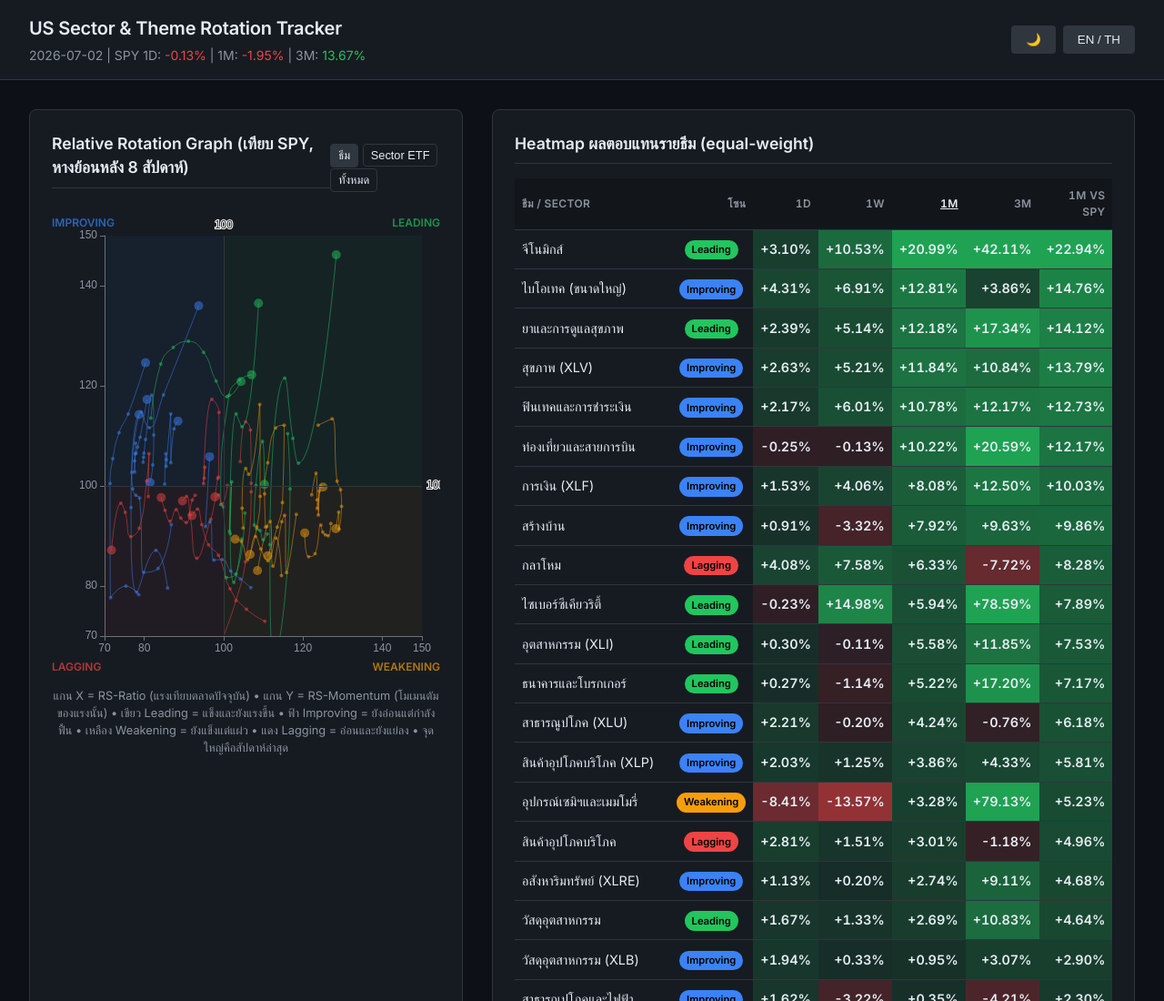
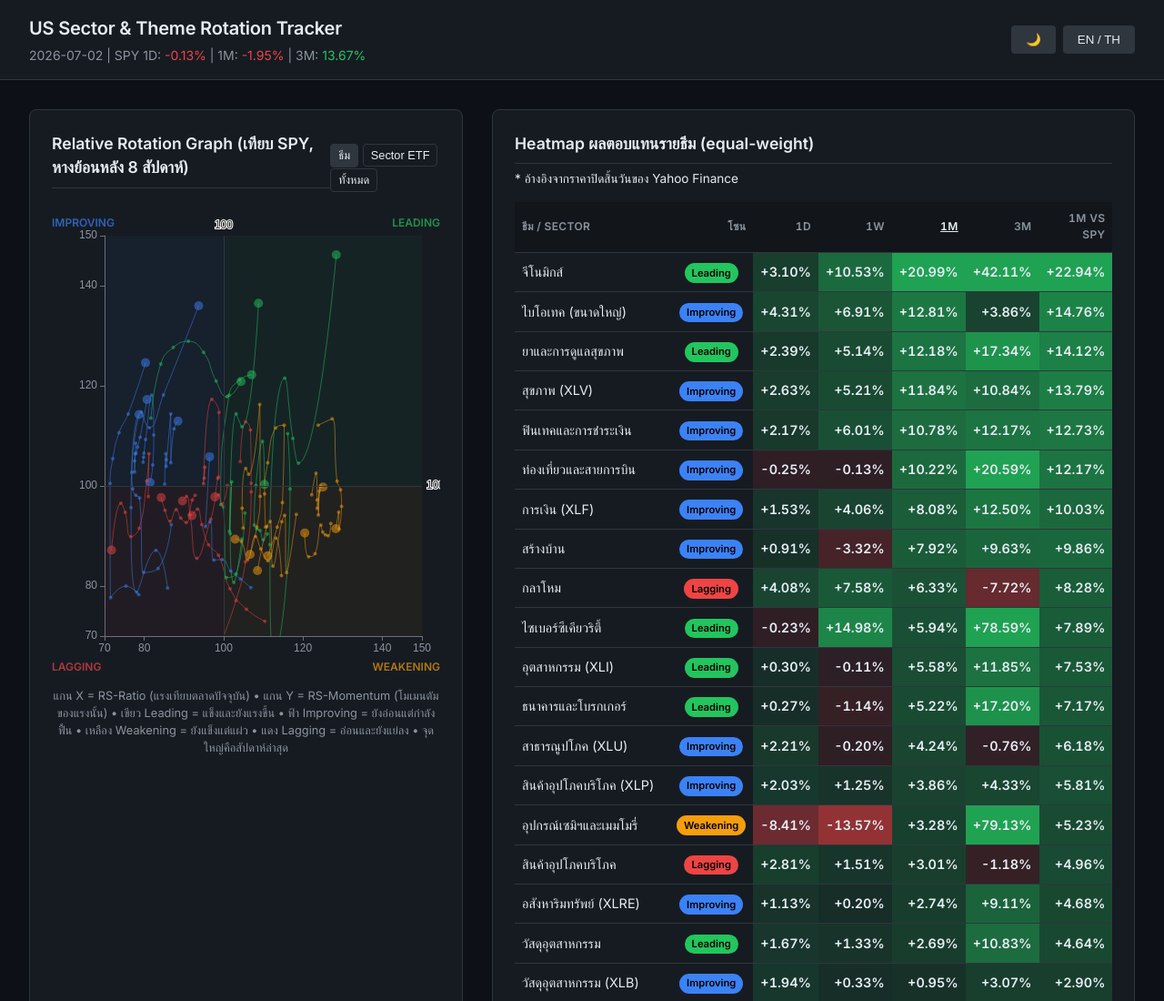
Before and after one commit to Thailaxy/SectorRotation, a plain HTML site: page web/public/index.html in a window 1280 px wide. Shown: the top 1100 px of the page at 91% size. Drawn offline with nearby package versions, Linux system fonts and the light colour scheme.

Commit message:
feat: add note about Yahoo Finance daily close

```diff
--- a/web/public/i18n.js
+++ b/web/public/i18n.js
@@ -7,6 +7,7 @@ const dict = {
         filter_all: "All",
         rrg_legend: "X = RS-Ratio (Current strength vs Market) • Y = RS-Momentum (Momentum of strength) • Green = Leading • Blue = Improving • Yellow = Weakening • Red = Lagging • Large dot = latest week",
         heatmap_title: "Heatmap Returns (equal-weight)",
+        heatmap_note: "* Based on Yahoo Finance daily close",
         col_theme: "Theme / Sector",
         col_zone: "Zone",
         playbook_title: "Momentum Playbook",
@@ -36,6 +37,7 @@ const dict = {
         filter_all: "ทั้งหมด",
         rrg_legend: "แกน X = RS-Ratio (แรงเทียบตลาดปัจจุบัน) • แกน Y = RS-Momentum (โมเมนตัมของแรงนั้น) • เขียว Leading = แข็งและยังแรงขึ้น • ฟ้า Improving = ยังอ่อนแต่กำลังฟื้น • เหลือง Weakening = ยังแข็งแต่แผ่ว • แดง Lagging = อ่อนและยังแย่ลง • จุดใหญ่คือสัปดาห์ล่าสุด",
         heatmap_title: "Heatmap ผลตอบแทนรายธีม (equal-weight)",
+        heatmap_note: "* อ้างอิงจากราคาปิดสิ้นวันของ Yahoo Finance",
         col_theme: "ธีม / Sector",
         col_zone: "โซน",
         playbook_title: "Momentum Playbook — เล่นตาม rotation ยังไง",
--- a/web/public/index.html
+++ b/web/public/index.html
@@ -42,6 +42,7 @@
 
             <div class="heatmap-container">
                 <h2 data-i18n="heatmap_title">Heatmap Returns</h2>
+                <p style="margin-top: -10px; margin-bottom: 15px; font-size: 0.85rem; color: var(--text-secondary);" data-i18n="heatmap_note">* Based on Yahoo Finance daily close</p>
                 <div class="table-scroll">
                     <table id="heatmapTable">
                         <thead>
```
